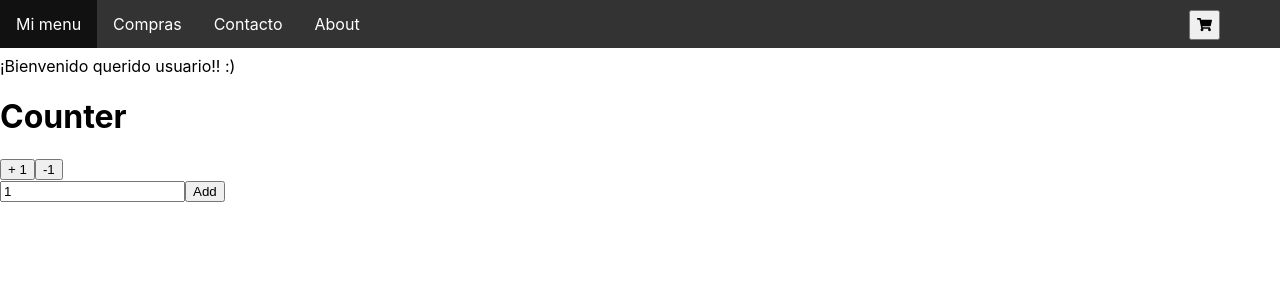
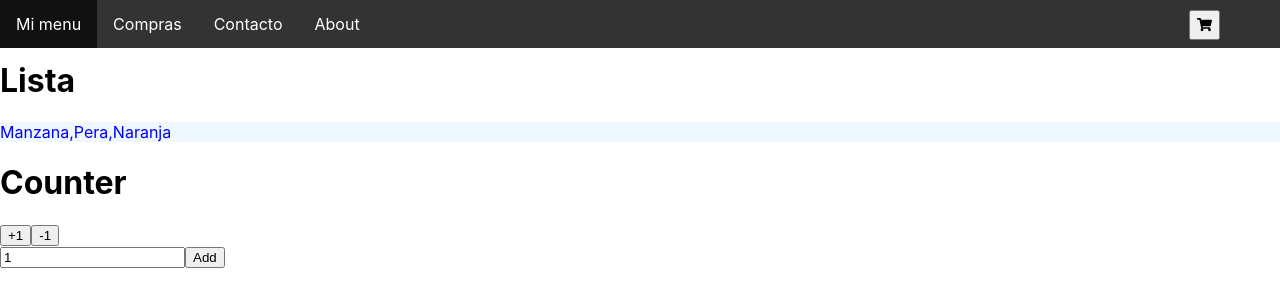
Before and after one commit to Davebril/First-app-en-react, a React (Create React App) app: page / in a window 1280 px wide. Shown: the top 306 px of the page. Built offline with nearby package versions, Linux system fonts and the light colour scheme.

Commit message:
(5 commit)

```diff
--- a/src/App.css
+++ b/src/App.css
@@ -90,3 +90,8 @@ li a:hover:not(.active) {
 .form {
   margin-top:10px;
 }
+
+.Contain {
+  color: blue;
+  background-color: aliceblue;
+}
--- a/src/App.js
+++ b/src/App.js
@@ -1,16 +1,25 @@
 import './App.css';
 import NavBar from './components/NavBar';
 import CartWidget from './components/CartWidget';
-import AppFunction from './components/AppFunction';
 import ItemListContainer from './components/ItemListContainer';
 import CounterApp from './components/CounterApp';
+import { useEffect, useState } from "react";
 
 function App() {
+  const [items, setItems] = useState([]);
+
+  useEffect(() => {
+    new Promise((todoBien, todoMal) => {
+      setTimeout(() => {
+        todoBien ([{fruta:'Manzana, '}, {fruta: ' Pera, '}, {fruta:' Naranja'}]);
+      }, 2000);
+    }).then((resultado) => setItems(resultado));
+  });
+
   return <>
          <NavBar/>
         <CartWidget/>
-        <AppFunction/>
-        <ItemListContainer greeting={{ name: 'querido usuario!' }} />
+        <ItemListContainer items={items} />
         <CounterApp/>
         </>
 }
--- a/src/components/AppFunction.js
+++ /dev/null
@@ -1,21 +0,0 @@
-import { useState } from "react";
-
-const AppFunction = () => {
-    const [stockActual, setStockActual] = useState(5);
-
-    const restarStock = (e,nuevoStock) => {
-        e.preventDefault();
-        if(restarStock < 0) {
-        setStockActual((stockActual) => stockActual - nuevoStock);
-    }
-
-}
-
-    return (
-        <div className="App">
-            <itemCount stock={stockActual} initial={1} onAdd={restarStock}/>
-        </div>
-    );
-};
-
-export default AppFunction;
--- a/src/components/Counter.js
+++ b/src/components/Counter.js
@@ -18,8 +18,8 @@ import React, {useState} from 'react';
 
     return (
         <div>
-            <button onClick={ handleApp }> + 1 </button>
-            <button onClick={ handleSubtract }> -1 </button>
+            <button onClick={ handleApp }>+1</button>
+            <button onClick={ handleSubtract }>-1</button>
             <form onSubmit={ e => onAdd(e, counter) }>
                  <input  value= {counter}/>
                  <button type='submit'> Add </button>
--- /dev/null
+++ b/src/components/Item/Item.js
@@ -0,0 +1,2 @@
+const Item = ({ fruta }) => <li>{fruta}</li>;
+export default Item;
--- /dev/null
+++ b/src/components/ItemList/ItemList.js
@@ -0,0 +1,13 @@
+import Item from '../Item/Item';
+
+const ItemList = ({ items }) => (
+    <>
+      <h1>Lista</h1>
+      <ul className="Contain">
+        {items.map((item, index) => (
+          <Item key={index} {...item} />
+        ))}
+      </ul>
+    </>
+  );
+  export default ItemList;
--- a/src/components/ItemListContainer.js
+++ b/src/components/ItemListContainer.js
@@ -1,9 +1,10 @@
-const ItemListContainer = ({greeting}) => {
+import ItemList from "./ItemList/ItemList";
+
+const ItemListContainer = ({ items }) => {
     return (
         <p>
-        ¡Bienvenido {greeting.name}! :)
+        <ItemList items={ items }/>
         </p>
     );
-}
-
+};
 export default ItemListContainer;
```
